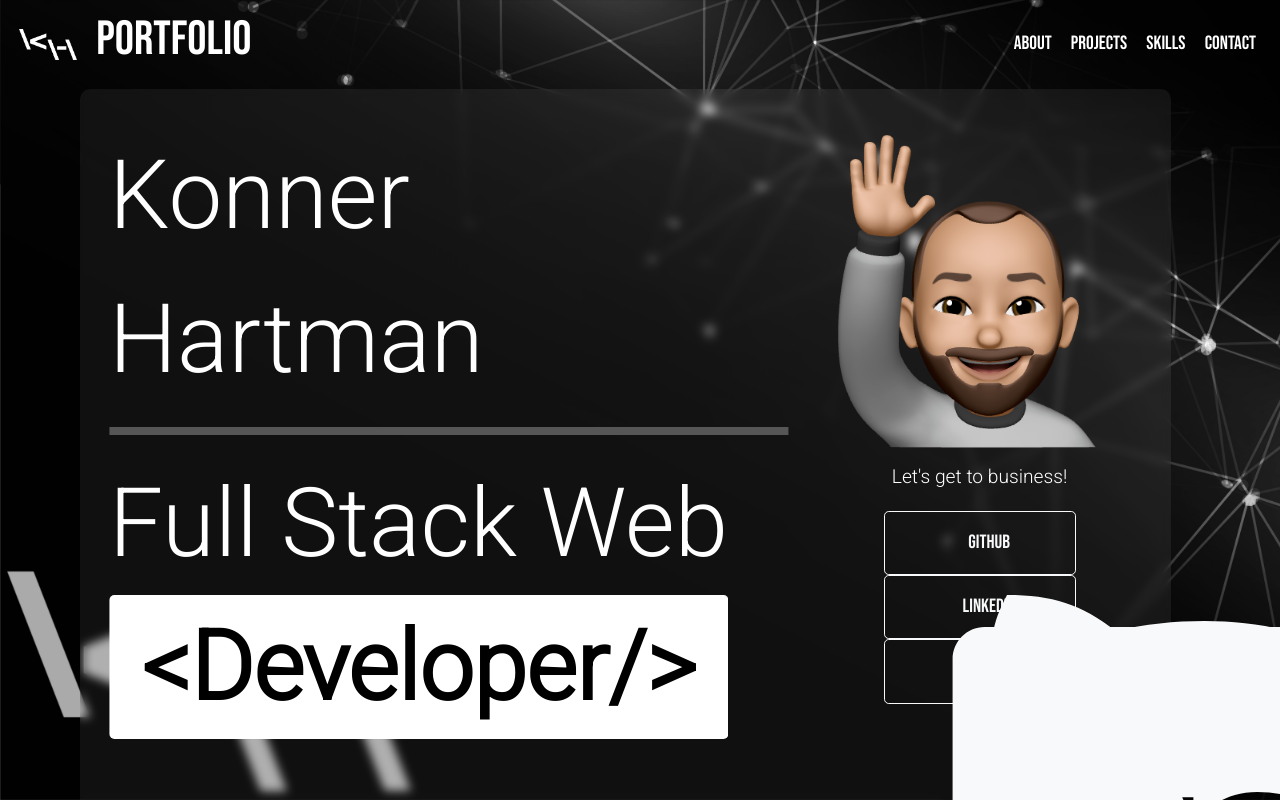
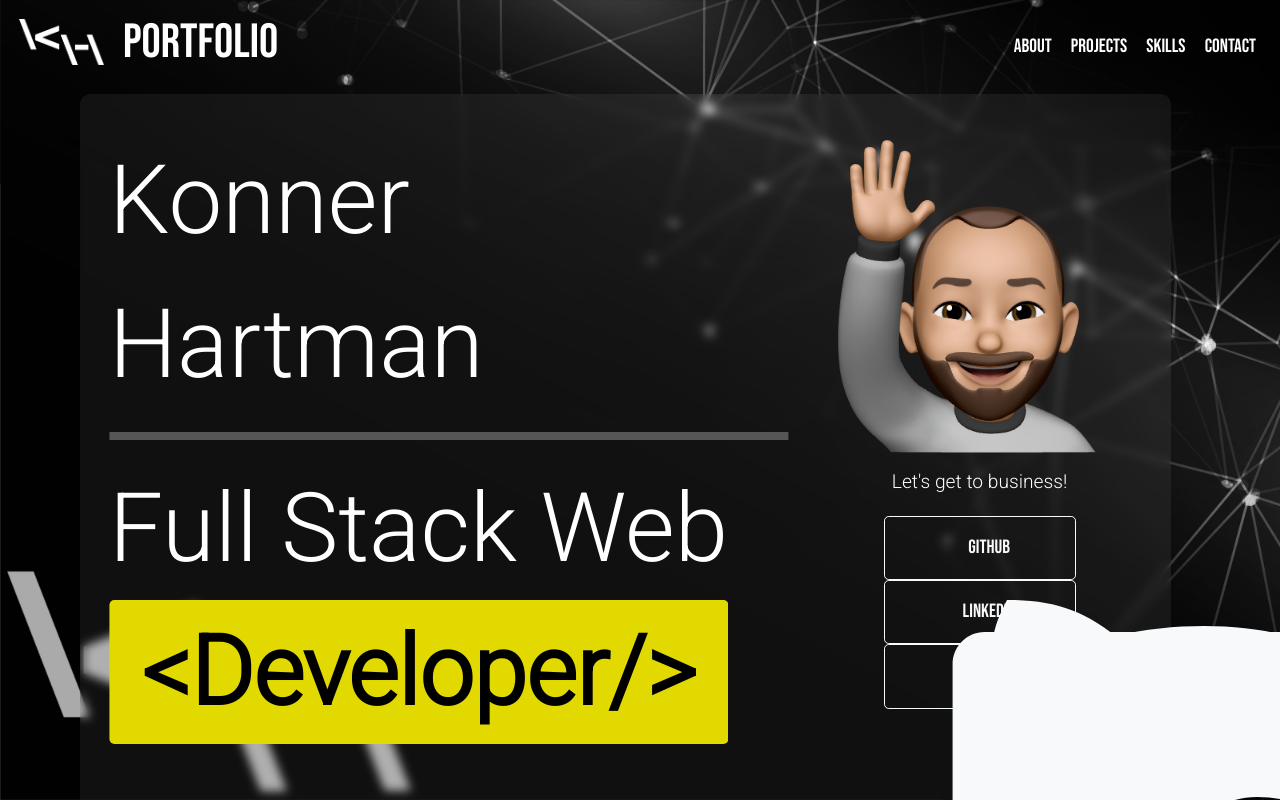
Before and after one commit to konnerhartman/Portfolio-K-Hartman, a React (Create React App) app in the folder client/: page / in a window 1280 px wide. Built offline with nearby package versions, Linux system fonts and the light colour scheme.

Commit message:
added link underline animation

```diff
--- a/client/src/components/Nav/index.js
+++ b/client/src/components/Nav/index.js
@@ -8,8 +8,8 @@ function Navi() {
   return (
     <nav className="navbar d-flex">
       <div className="">
-        <Link className="text-decoration-none d-flex" to="/">
-          <img className="p-3" src={Logo} alt="Konner Hartman Logo" height="70px"></img>
+        <Link className="text-decoration-none d-flex hover-underline-animation" to="/">
+          <img className="p-3 pt-2" src={Logo} alt="Konner Hartman Logo" height="75px"></img>
           <h1 className="text-white d-none d-sm-block justify-content-center align-self-center"><span> Portfolio</span></h1>
         </Link>
       </div>
@@ -19,10 +19,10 @@ function Navi() {
           <Navbar.Toggle aria-controls='responsive-navbar-nav' />
           <Navbar.Collapse id='responsive-navbar-nav'>
             <Nav>
-              <Nav.Link className="text-white" href='/about'>About</Nav.Link>
-              <Nav.Link className="text-white" href='/projects'>Projects</Nav.Link>
-              <Nav.Link className="text-white" href='/skills'>Skills</Nav.Link>
-              <Nav.Link className="text-white" href='/contact'>Contact</Nav.Link>
+              <Nav.Link className="text-white hover-underline-animation" href='/about'>About</Nav.Link>
+              <Nav.Link className="text-white hover-underline-animation" href='/projects'>Projects</Nav.Link>
+              <Nav.Link className="text-white hover-underline-animation" href='/skills'>Skills</Nav.Link>
+              <Nav.Link className="text-white hover-underline-animation" href='/contact'>Contact</Nav.Link>
             </Nav>
           </Navbar.Collapse>
         </Container>
--- a/client/src/index.css
+++ b/client/src/index.css
@@ -73,11 +73,43 @@ body {
   color: #ffffff;
 }
 
+.footer-icon:hover {
+  color: #e1d900;
+}
+
+.contact:hover {
+  color: #e1d900;
+}
+
 .dev {
   color: #000000;
-  background-color: #ffffff;
+  background-color: #e1d900;
   border-radius: 5px;
   font-weight: bold;
+}
+
+.hover-underline-animation {
+  display: inline-block;
+  position: relative;
+  color: #e1d900;
+}
+
+.hover-underline-animation:after {
+  content: '';
+  position: absolute;
+  width: 100%;
+  transform: scaleX(0);
+  height: 2px;
+  bottom: 0;
+  left: 0;
+  background-color: #e1d900;
+  transform-origin: bottom right;
+  transition: transform 0.25s ease-out;
+}
+
+.hover-underline-animation:hover:after {
+  transform: scaleX(1);
+  transform-origin: bottom left;
 }
 
 @import url('https://fonts.googleapis.com/css?family=Roboto:700');
--- a/client/src/pages/Home.js
+++ b/client/src/pages/Home.js
@@ -30,19 +30,19 @@ const Home = () => {
                     <p>Let's get to business!</p>
                     <div>
                         <button type="button" className="btn homeBtn btn-outline-light">
-                            <a target="_blank" rel="noreferrer" className="nav-link active text-reset" href="https://github.com/konnerhartman">
+                            <a target="_blank" rel="noreferrer" className="nav-link text-reset" href="https://github.com/konnerhartman">
                                 <FontAwesomeIcon className="px-2" icon={faGithubAlt} />
                                 Github
                             </a>
                         </button>
                         <button type="button" className="btn homeBtn btn-outline-light">
-                            <a target="_blank" rel="noreferrer" className="nav-link active text-reset" href="https://www.linkedin.com/in/konner-hartman/">
+                            <a target="_blank" rel="noreferrer" className="nav-link text-reset" href="https://www.linkedin.com/in/konner-hartman/">
                                 <FontAwesomeIcon className="px-2" icon={faLinkedin} />
                                 LinkedIn
                             </a>
                         </button>
                         <button type="button" className="btn homeBtn btn-outline-light">
-                            <a target="_blank" rel="noreferrer" className="nav-link active text-reset" href={resume}>
+                            <a target="_blank" rel="noreferrer" className="nav-link text-reset" href={resume}>
                                 <FontAwesomeIcon className="px-2" icon={faFile} />
                                 Resume
                             </a>
```
